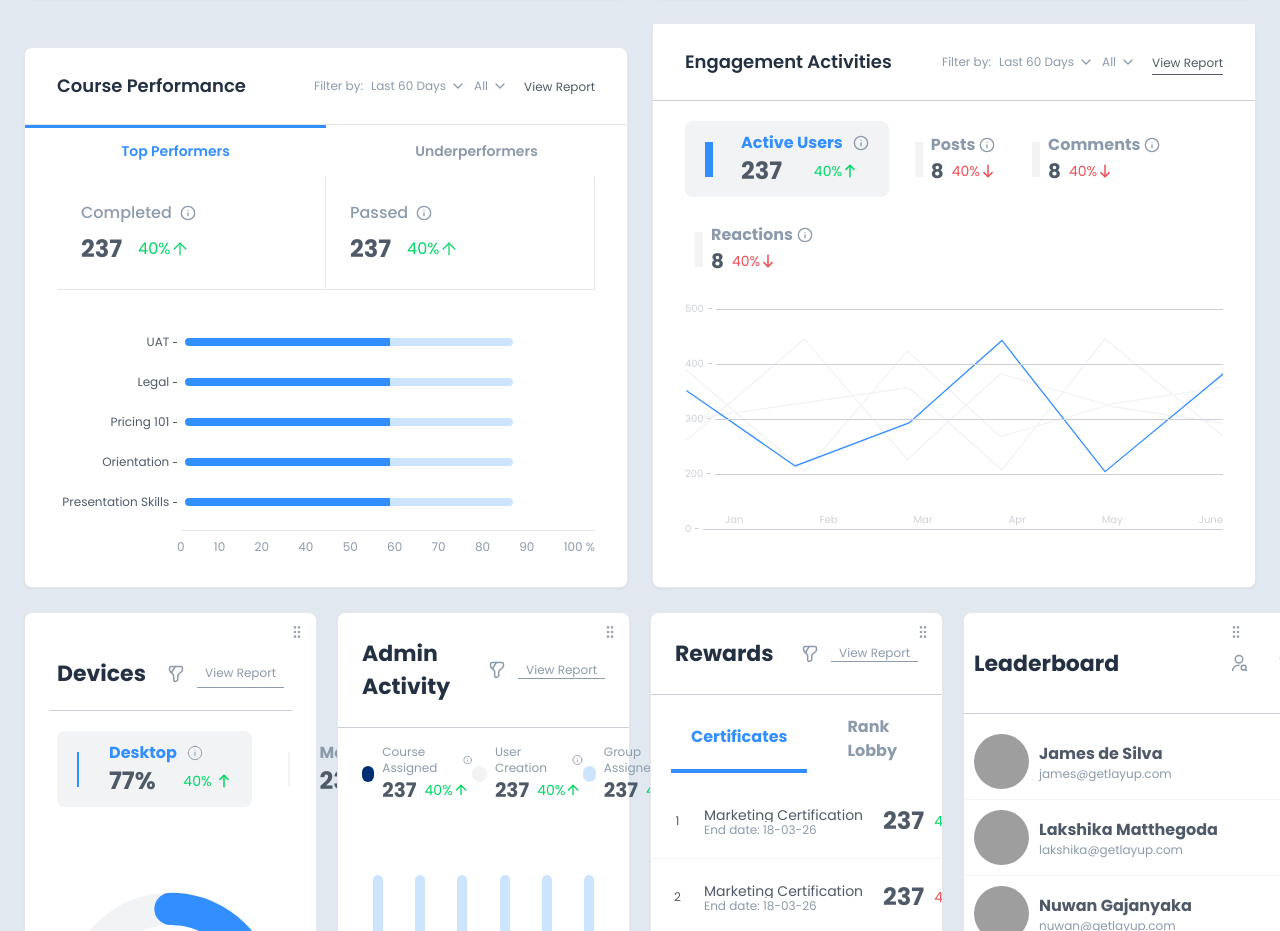
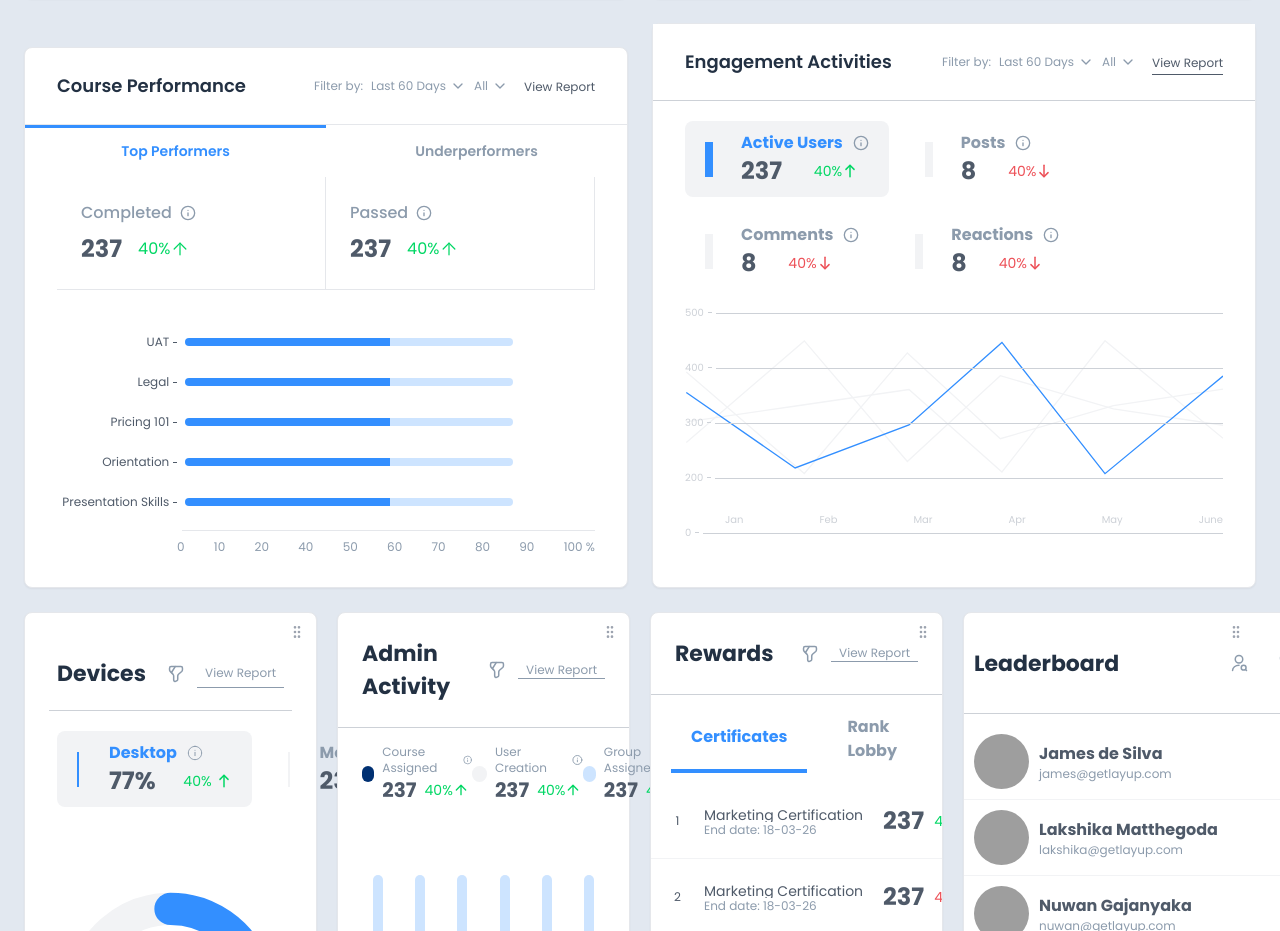
Before and after one commit to Dinnerli/dashboardprototype, a React (Vite) app: page / in a window 1280 px wide. Shown: the part 883-1814 px from the top of the page. Built offline with nearby package versions, Linux system fonts and the light colour scheme; grey boxes are pictures that could not be loaded.

Commit message:
Modify EngagementActivitiesCard style
Modify the style of the EngagementActivitiesCard component.

```diff
--- a/src/components/dashboard/EngagementActivitiesCard.tsx
+++ b/src/components/dashboard/EngagementActivitiesCard.tsx
@@ -56,17 +56,19 @@ const EngagementActivitiesCard = () => {
 
             {/* Posts */}
             <div className="flex items-center gap-2 p-2.5 rounded-lg">
-              <div className="w-2 h-[35px] bg-[#F2F3F5]"></div>
-              <div className="flex flex-col">
-                <div className="flex items-center gap-1">
-                  <span className="font-bold text-[#8C9BAC]">Posts</span>
+              <div className="flex p-2.5 flex-col justify-center items-center">
+                <div className="w-2 h-[35px] bg-[#F2F3F5]"></div>
+              </div>
+              <div className="flex flex-col justify-center items-start">
+                <div className="flex px-2.5 items-center gap-2.5">
+                  <span className="font-bold text-[#8C9BAC] font-poppins text-base">Posts</span>
                   <Info className="w-4 h-4 text-[#8C9BAC]" />
                 </div>
-                <div className="flex items-center gap-2">
-                  <span className="font-bold text-xl text-[#4F5A69]">8</span>
-                  <div className="flex items-center">
-                    <span className="text-sm text-[#ED5158]">40%</span>
-                    <svg width="16" height="16" viewBox="0 0 16 16" fill="none" xmlns="http://www.w3.org/2000/svg">
+                <div className="flex px-2.5 items-center gap-2.5">
+                  <span className="font-bold text-2xl text-[#4F5A69] font-poppins">8</span>
+                  <div className="flex w-[66px] justify-end items-center">
+                    <span className="text-sm text-[#ED5158] text-right font-poppins">40%</span>
+                    <svg width="16" height="16" viewBox="0 0 16 16" fill="none" xmlns="http://www.w3.org/2000/svg" className="flex w-4 h-4 justify-center items-center flex-shrink-0">
                       <path d="M12.0467 9.61996L8.00004 13.6666L3.95337 9.61996" stroke="#ED5158" strokeWidth="1.5" strokeMiterlimit="10" strokeLinecap="round" strokeLinejoin="round" />
                       <path d="M8 2.33334V13.5533" stroke="#ED5158" strokeWidth="1.5" strokeMiterlimit="10" strokeLinecap="round" strokeLinejoin="round" />
                     </svg>
@@ -77,17 +79,19 @@ const EngagementActivitiesCard = () => {
 
             {/* Comments */}
             <div className="flex items-center gap-2 p-2.5 rounded-lg">
-              <div className="w-2 h-[35px] bg-[#F2F3F5]"></div>
-              <div className="flex flex-col">
-                <div className="flex items-center gap-1">
-                  <span className="font-bold text-[#8C9BAC]">Comments</span>
+              <div className="flex p-2.5 flex-col justify-center items-center">
+                <div className="w-2 h-[35px] bg-[#F2F3F5]"></div>
+              </div>
+              <div className="flex flex-col justify-center items-start">
+                <div className="flex px-2.5 items-center gap-2.5">
+                  <span className="font-bold text-[#8C9BAC] font-poppins text-base">Comments</span>
                   <Info className="w-4 h-4 text-[#8C9BAC]" />
                 </div>
-                <div className="flex items-center gap-2">
-                  <span className="font-bold text-xl text-[#4F5A69]">8</span>
-                  <div className="flex items-center">
-                    <span className="text-sm text-[#ED5158]">40%</span>
-                    <svg width="16" height="16" viewBox="0 0 16 16" fill="none" xmlns="http://www.w3.org/2000/svg">
+                <div className="flex px-2.5 items-center gap-2.5">
+                  <span className="font-bold text-2xl text-[#4F5A69] font-poppins">8</span>
+                  <div className="flex w-[66px] justify-end items-center">
+                    <span className="text-sm text-[#ED5158] text-right font-poppins">40%</span>
+                    <svg width="16" height="16" viewBox="0 0 16 16" fill="none" xmlns="http://www.w3.org/2000/svg" className="flex w-4 h-4 justify-center items-center flex-shrink-0">
                       <path d="M12.0467 9.61996L8.00004 13.6666L3.95337 9.61996" stroke="#ED5158" strokeWidth="1.5" strokeMiterlimit="10" strokeLinecap="round" strokeLinejoin="round" />
                       <path d="M8 2.33334V13.5533" stroke="#ED5158" strokeWidth="1.5" strokeMiterlimit="10" strokeLinecap="round" strokeLinejoin="round" />
                     </svg>
@@ -98,17 +102,19 @@ const EngagementActivitiesCard = () => {
 
             {/* Reactions */}
             <div className="flex items-center gap-2 p-2.5 rounded-lg">
-              <div className="w-2 h-[35px] bg-[#F2F3F5]"></div>
-              <div className="flex flex-col">
-                <div className="flex items-center gap-1">
-                  <span className="font-bold text-[#8C9BAC]">Reactions</span>
+              <div className="flex p-2.5 flex-col justify-center items-center">
+                <div className="w-2 h-[35px] bg-[#F2F3F5]"></div>
+              </div>
+              <div className="flex flex-col justify-center items-start">
+                <div className="flex px-2.5 items-center gap-2.5">
+                  <span className="font-bold text-[#8C9BAC] font-poppins text-base">Reactions</span>
                   <Info className="w-4 h-4 text-[#8C9BAC]" />
                 </div>
-                <div className="flex items-center gap-2">
-                  <span className="font-bold text-xl text-[#4F5A69]">8</span>
-                  <div className="flex items-center">
-                    <span className="text-sm text-[#ED5158]">40%</span>
-                    <svg width="16" height="16" viewBox="0 0 16 16" fill="none" xmlns="http://www.w3.org/2000/svg">
+                <div className="flex px-2.5 items-center gap-2.5">
+                  <span className="font-bold text-2xl text-[#4F5A69] font-poppins">8</span>
+                  <div className="flex w-[66px] justify-end items-center">
+                    <span className="text-sm text-[#ED5158] text-right font-poppins">40%</span>
+                    <svg width="16" height="16" viewBox="0 0 16 16" fill="none" xmlns="http://www.w3.org/2000/svg" className="flex w-4 h-4 justify-center items-center flex-shrink-0">
                       <path d="M12.0467 9.61996L8.00004 13.6666L3.95337 9.61996" stroke="#ED5158" strokeWidth="1.5" strokeMiterlimit="10" strokeLinecap="round" strokeLinejoin="round" />
                       <path d="M8 2.33334V13.5533" stroke="#ED5158" strokeWidth="1.5" strokeMiterlimit="10" strokeLinecap="round" strokeLinejoin="round" />
                     </svg>
```
